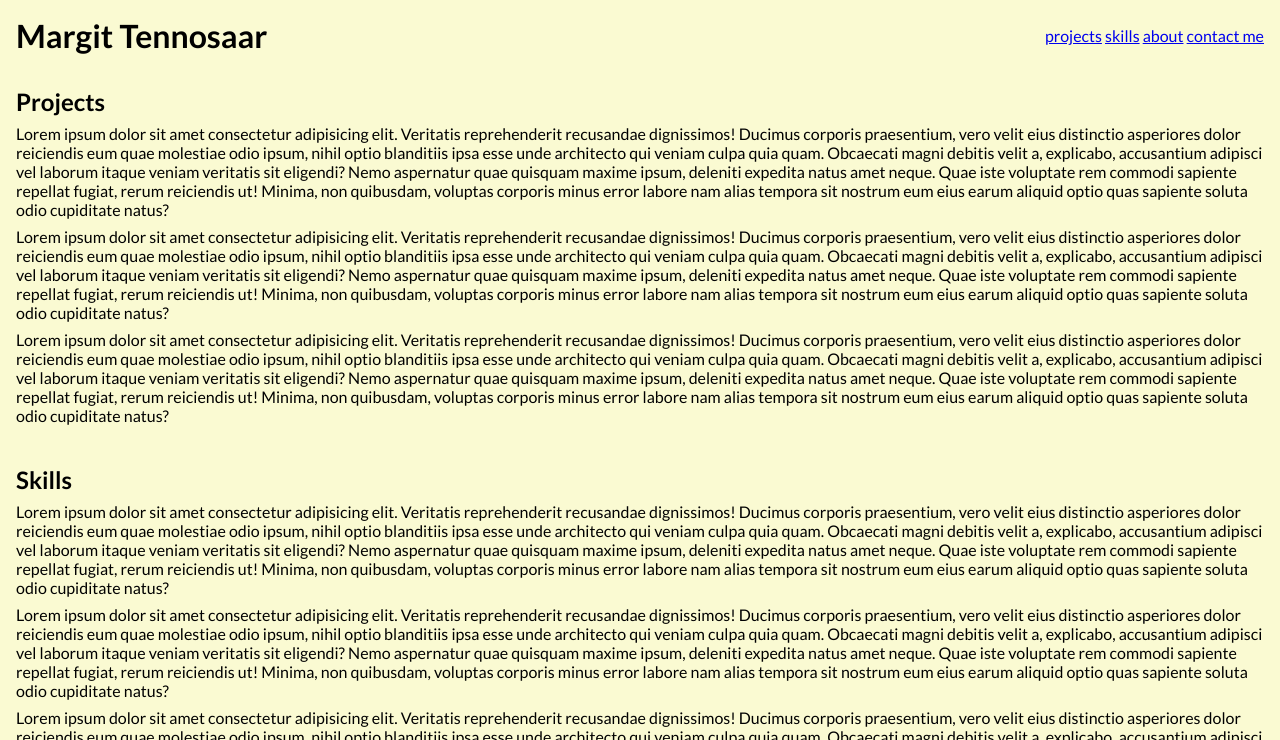
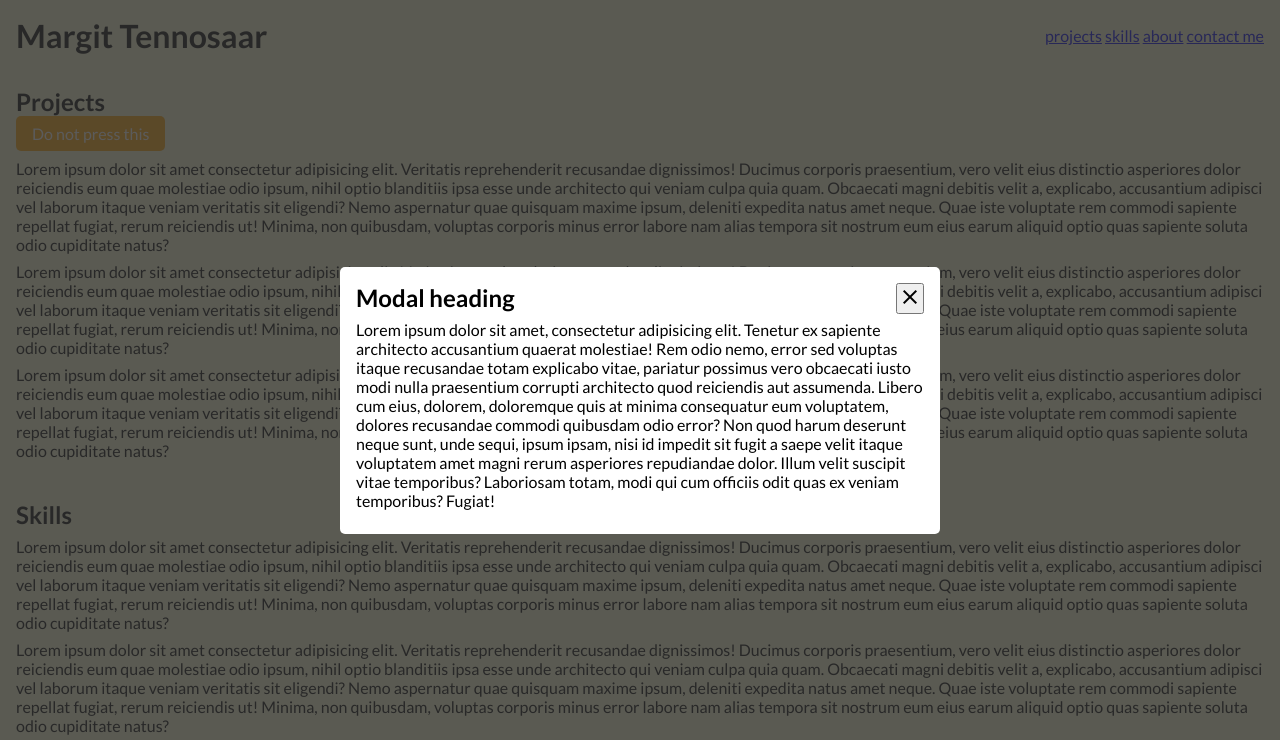
Before and after one commit to johntrehearn/REACT23S_JS, a plain HTML site: page tricks/index.html in a window 1280 px wide. Shown: the top 740 px of the page. Drawn offline with nearby package versions, Linux system fonts and the light colour scheme.

Commit message:
modal css

```diff
--- a/tricks/index.html
+++ b/tricks/index.html
@@ -36,6 +36,29 @@
     <main>
       <section id="projects">
         <h2>Projects</h2>
+        <button id="modalButton" class="btn">Do not press this</button>
+        <div class="overlay">
+          <div class="modal">
+            <h2>Modal heading</h2>
+            <p>
+              Lorem ipsum dolor sit amet, consectetur adipisicing elit. Tenetur
+              ex sapiente architecto accusantium quaerat molestiae! Rem odio
+              nemo, error sed voluptas itaque recusandae totam explicabo vitae,
+              pariatur possimus vero obcaecati iusto modi nulla praesentium
+              corrupti architecto quod reiciendis aut assumenda. Libero cum
+              eius, dolorem, doloremque quis at minima consequatur eum
+              voluptatem, dolores recusandae commodi quibusdam odio error? Non
+              quod harum deserunt neque sunt, unde sequi, ipsum ipsam, nisi id
+              impedit sit fugit a saepe velit itaque voluptatem amet magni rerum
+              asperiores repudiandae dolor. Illum velit suscipit vitae
+              temporibus? Laboriosam totam, modi qui cum officiis odit quas ex
+              veniam temporibus? Fugiat!
+            </p>
+            <button class="close">
+              <span class="material-symbols-outlined"> close </span>
+            </button>
+          </div>
+        </div>
         <p>
           Lorem ipsum dolor sit amet consectetur adipisicing elit. Veritatis
           reprehenderit recusandae dignissimos! Ducimus corporis praesentium,
--- a/tricks/style.css
+++ b/tricks/style.css
@@ -67,6 +67,32 @@ li {
   border: none;
 }
 
+.overlay {
+  background-color: rgba(51, 51, 51, 0.8);
+  position: fixed;
+  top: 0;
+  left: 0;
+  height: 100vh;
+  width: 100vw;
+  display: flex;
+  justify-content: center;
+  align-items: center;
+}
+.modal {
+  background-color: white;
+  margin: 2rem;
+  padding: 1rem;
+  border-radius: 5px;
+  max-width: 600px;
+  position: relative;
+}
+
+.close {
+  position: absolute;
+  top: 1rem;
+  right: 1rem;
+}
+
 @media (max-width: 500px) {
   body {
     background-color: pink;
```
